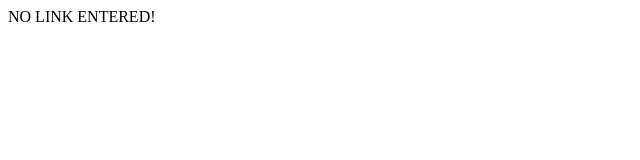
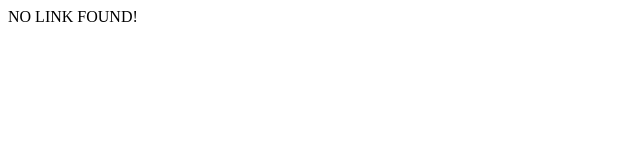
Before and after one commit to nyabcc/links.xalphabet.dev, a plain HTML site: page index.html in a window 1280 px wide. Shown: the full height of the page, 0-640 px from the left. Drawn offline with Linux system fonts and the light colour scheme.

Commit message:
Update index.html

```diff
--- a/index.html
+++ b/index.html
@@ -2,9 +2,9 @@
 <html lang="en-US">
     <head>
         <meta charset="UTF-8">
-        <title>NO LINK ENTERED</title>
+        <title>NO LINK FOUND</title>
     </head>
     <body>
-        NO LINK ENTERED!
+        NO LINK FOUND!
     </body>
 </html>
```
